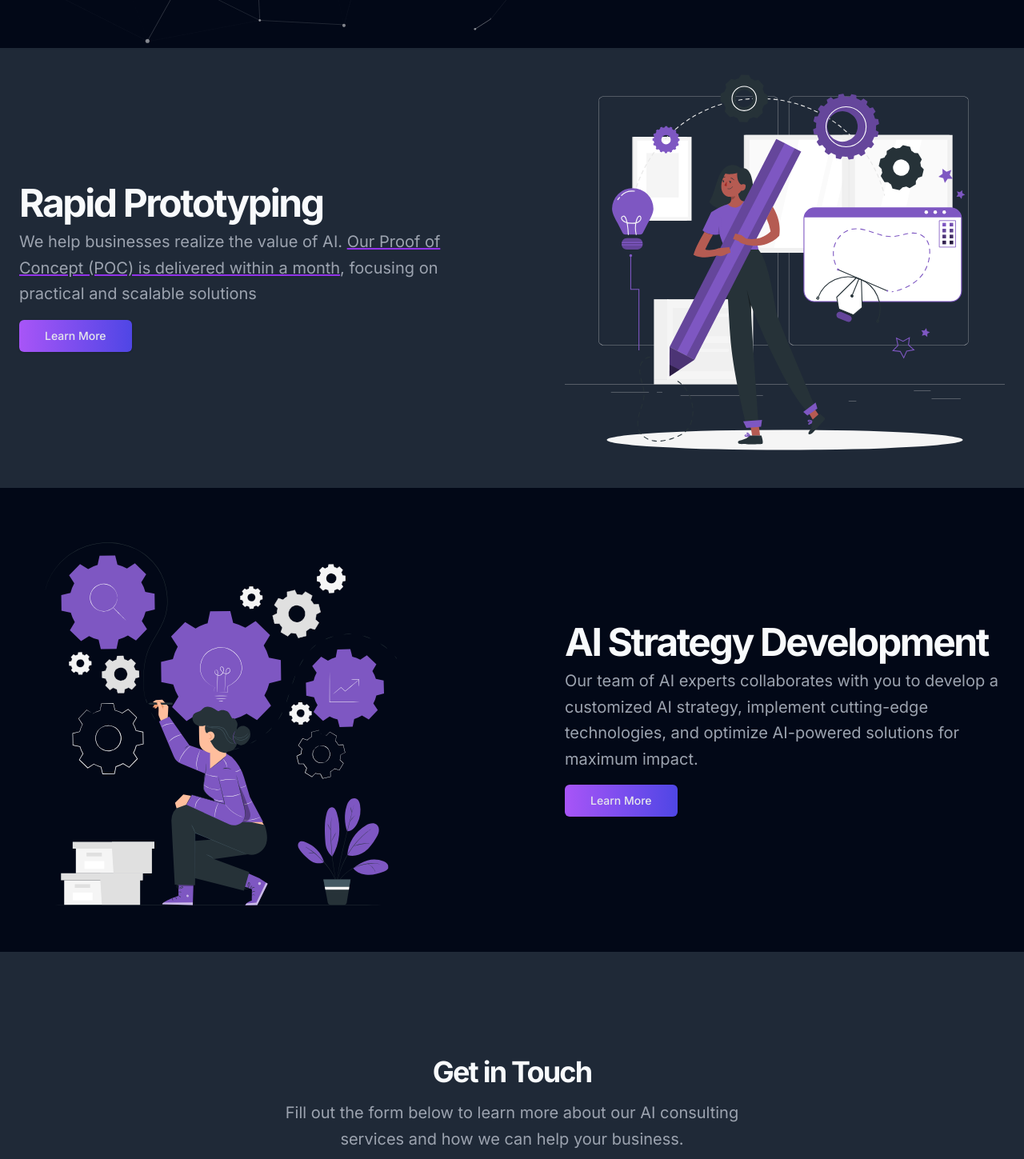
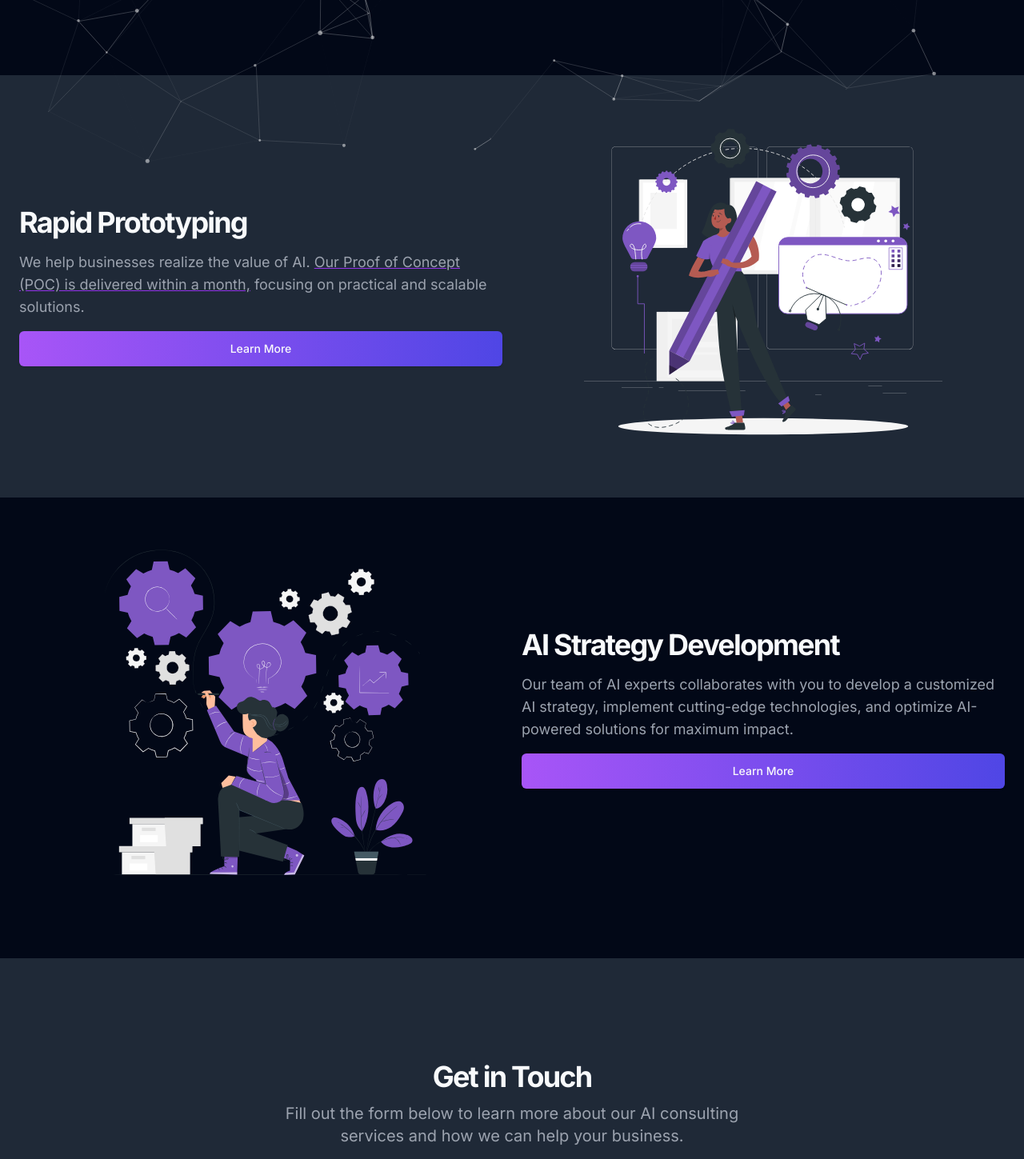
Before and after one commit to Tekhliq/Website, a Next.js app: page / in a window 1280 px wide. Shown: the part 580-2029 px from the top of the page at 80% size. Built offline with nearby package versions, Linux system fonts and the light colour scheme.

Commit message:
Update Services and Contact Section

```diff
--- a/src/app/page.js
+++ b/src/app/page.js
@@ -37,30 +37,30 @@ export default function Component() {
         </div>
       </header>
       <main className="flex-1">
-        <section id="particles-js"></section>
-        <section className="absolute top-0 w-full min-h-screen py-12 md:py-24 lg:py-32 xl:py-48">
+      <section id="particles-js" className="mt-[50px] md:mt-[150px]"></section>
+      <section className="relative top-0 w-full min-h-screen md:min-h-0 py-12 md:py-24 lg:py-32 xl:py-48 mt-[-50px] md:mt-[-800px]">
         <div className="container px-4 md:px-6">
             <div className="flex flex-col items-center space-y-4 text-center">
               <div className="space-y-2 mb-4">
-                <h1 className="text-3xl font-bold tracking-tighter sm:text-4xl md:text-5xl lg:text-6xl/none">
+                <h1 className="text-2xl sm:text-3xl md:text-4xl lg:text-5xl xl:text-6xl font-bold tracking-tighter">
                   Unlock the Power of
                 </h1>
-                <h1 className="text-3xl font-bold tracking-tighter sm:text-4xl md:text-5xl lg:text-6xl/none">
+                <h1 className="text-2xl sm:text-3xl md:text-4xl lg:text-5xl xl:text-6xl font-bold tracking-tighter">
                   <span className="text-transparent bg-clip-text bg-gradient-to-r from-purple-500 to-indigo-600">
                     LLM Applications
                   </span>{" "}
                   with
                 </h1>
-                <h1 className="text-3xl font-bold tracking-tighter sm:text-4xl md:text-5xl lg:text-6xl/none ">
+                <h1 className="text-2xl sm:text-3xl md:text-4xl lg:text-5xl xl:text-6xl font-bold tracking-tighter">
                   Tekhliq Labs
                 </h1>
-                <p className="mx-auto max-w-[700px] text-gray-500 md:text-xl dark:text-gray-400">
+                <p className="mx-auto max-w-[90%] sm:max-w-[700px] text-gray-500 text-base sm:text-lg md:text-xl dark:text-gray-400">
                   Helping Businesses Realize Value from AI
                 </p>
               </div>
-              <div className="mt-20">
+              <div className="mt-10 sm:mt-20">
                 <Link
-                  className="inline-flex h-9 items-center justify-center rounded-md bg-gradient-to-r from-purple-500 to-indigo-600 px-4 py-2 text-sm font-medium text-gray-200 shadow transition-colors hover:bg-gray-900/90 focus-visible:outline-none focus-visible:ring-1 focus-visible:ring-gray-950 disabled:pointer-events-none disabled:opacity-50 "
+                  className="inline-flex h-9 items-center justify-center rounded-md bg-gradient-to-r from-purple-500 to-indigo-600 px-4 py-2 text-sm font-medium text-gray-200 shadow transition-colors hover:bg-gray-900/90 focus-visible:outline-none focus-visible:ring-1 focus-visible:ring-gray-950 disabled:pointer-events-none disabled:opacity-50"
                   href="#contact"
                 >
                   Get Started
@@ -69,66 +69,50 @@ export default function Component() {
             </div>
           </div>
         </section>
-        <section id="services" className="w-full bg-gray-100 dark:bg-gray-800">
-          <div className="container px-4 md:px-6">
-            <div className="grid items-center gap-6 lg:grid-cols-[1fr_500px] lg:gap-12 xl:grid-cols-[1fr_550px]">
+
+        <section id="services" className="w-full bg-gray-100 dark:bg-gray-800 py-10">
+        <div className="container px-4 sm:px-6">
+          <div className="grid grid-cols-1 md:grid-cols-2 items-center gap-6">
             <div className="flex flex-col justify-center space-y-4">
-                <div className="space-y-2">
-                  {/* <div className="inline-block rounded-lg bg-gray-100 px-3 py-1 text-sm dark:bg-gray-800">
-                    AI Consulting Services
-                  </div> */}
-                  <h2 className="text-3xl font-bold tracking-tighter sm:text-5xl">Rapid Prototyping</h2>
-                  <p className="max-w-[600px] text-gray-500 md:text-xl/relaxed lg:text-base/relaxed xl:text-xl/relaxed dark:text-gray-400">
+              <h2 className="text-3xl font-bold tracking-tighter sm:text-4xl">Rapid Prototyping</h2>
+              <p className="text-gray-500 text-base sm:text-lg dark:text-gray-400">
                 We help businesses realize the value of AI.{" "}
                 <span className="underline decoration-purple-600">
-                      Our Proof of Concept (POC) is delivered within a month
-                    </span>
-                    , focusing on practical and scalable solutions
+                  Our Proof of Concept (POC) is delivered within a month,
+                </span>{" "}
+                focusing on practical and scalable solutions.
               </p>
-                </div>
-                <div className="flex flex-col gap-2 min-[400px]:flex-row">
               <Link
-                    className="bg-gradient-to-r from-purple-500 to-indigo-600 inline-flex h-10 items-center justify-center rounded-md bg-gray-900 px-8 text-sm font-medium text-gray-50 shadow transition-colors hover:bg-gray-900/90 focus-visible:outline-none focus-visible:ring-1 focus-visible:ring-gray-950 disabled:pointer-events-none disabled:opacity-50 dark:bg-gray-50 dark:text-gray-200 dark:hover:bg-gray-50/90 dark:focus-visible:ring-gray-300"
+                className="bg-gradient-to-r from-purple-500 to-indigo-600 inline-flex items-center justify-center rounded-md px-8 py-3 text-sm font-medium text-gray-50 shadow transition-colors hover:bg-gray-900/90 focus-visible:outline-none focus-visible:ring-gray-950"
                 href="#contact"
               >
                 Learn More
               </Link>
             </div>
-              </div>
             <img
               alt="AI Consulting"
-                className="mx-auto overflow-hidden rounded-xl object-cover object-center sm:w-full lg:order-last"
-                height="310"
+              className="mx-auto w-full max-w-md h-auto rounded-xl"
               src="/prototype.svg"
-                width="550"
             />
           </div>
         </div>
       </section>
       <section className="w-full py-10">
-          <div className="container px-4 md:px-6">
-            <div className="grid items-center gap-6 lg:grid-cols-[1fr_500px] lg:gap-12 xl:grid-cols-[1fr_550px]">
+        <div className="container px-4 sm:px-6">
+          <div className="grid grid-cols-1 md:grid-cols-2 items-center gap-6">
             <img
-                alt="AI Consulting"
-                className="overflow-hidden rounded-xl object-cover object-center"
-                height="200px"
+              alt="AI Strategy"
+              className="mx-auto w-full max-w-md h-auto rounded-xl"
               src="/strategy.svg"
-                width="500px"
             />
-              <div className="flex flex-col justify-center space-y-4 lg:order-last">
-                <div className="space-y-2">
-                  {/* <div className="inline-block rounded-lg bg-gray-100 px-3 py-1 text-sm dark:bg-gray-800">
-                    AI Consulting Services
-                  </div> */}
-                  <h2 className="text-3xl font-bold tracking-tighter sm:text-5xl">AI Strategy Development</h2>
-                  <p className="max-w-[600px] text-gray-500 md:text-xl/relaxed lg:text-base/relaxed xl:text-xl/relaxed dark:text-gray-400">
+            <div className="flex flex-col justify-center space-y-4">
+              <h2 className="text-3xl font-bold tracking-tighter sm:text-4xl">AI Strategy Development</h2>
+              <p className="text-gray-500 text-base sm:text-lg dark:text-gray-400">
                 Our team of AI experts collaborates with you to develop a customized AI strategy, implement
                 cutting-edge technologies, and optimize AI-powered solutions for maximum impact.
               </p>
-                </div>
-                <div className="flex flex-col gap-2 min-[400px]:flex-row">
               <Link
-                    className="bg-gradient-to-r from-purple-500 to-indigo-600 inline-flex h-10 items-center justify-center rounded-md bg-gray-900 px-8 text-sm font-medium text-gray-50 shadow transition-colors hover:bg-gray-900/90 focus-visible:outline-none focus-visible:ring-1 focus-visible:ring-gray-950 disabled:pointer-events-none disabled:opacity-50 dark:bg-gray-50 dark:text-gray-200 dark:hover:bg-gray-50/90 dark:focus-visible:ring-gray-300"
+                className="bg-gradient-to-r from-purple-500 to-indigo-600 inline-flex items-center justify-center rounded-md px-8 py-3 text-sm font-medium text-gray-50 shadow transition-colors hover:bg-gray-900/90 focus-visible:outline-none focus-visible:ring-gray-950"
                 href="#contact"
               >
                 Learn More
@@ -136,14 +120,13 @@ export default function Component() {
             </div>
           </div>
         </div>
-          </div>
       </section>
-        <section id="contact" className="w-full py-12 md:py-24 lg:py-32 bg-gray-100 dark:bg-gray-800">
+      <section id="contact" className="w-full min-h-screen pt-12 mt-12 md:py-24 lg:py-32 bg-gray-100 dark:bg-gray-800">
       <div className="container px-4 md:px-6">
         <div className="grid items-center justify-center gap-4 text-center">
           <div className="space-y-3">
-                <h2 className="text-3xl font-bold tracking-tighter md:text-4xl/tight">Get in Touch</h2>
-                <p className="mx-auto max-w-[600px] text-gray-500 md:text-xl/relaxed lg:text-base/relaxed xl:text-xl/relaxed dark:text-gray-400">
+            <h2 className="text-3xl font-bold tracking-tighter sm:text-4xl">Get in Touch</h2>
+            <p className="mx-auto max-w-[600px] text-gray-500 text-base sm:text-lg md:text-xl lg:text-xl dark:text-gray-400">
               Fill out the form below to learn more about our AI consulting services and how we can help your
               business.
             </p>
```
Lines whose indentation alone changed are shown as unchanged.
